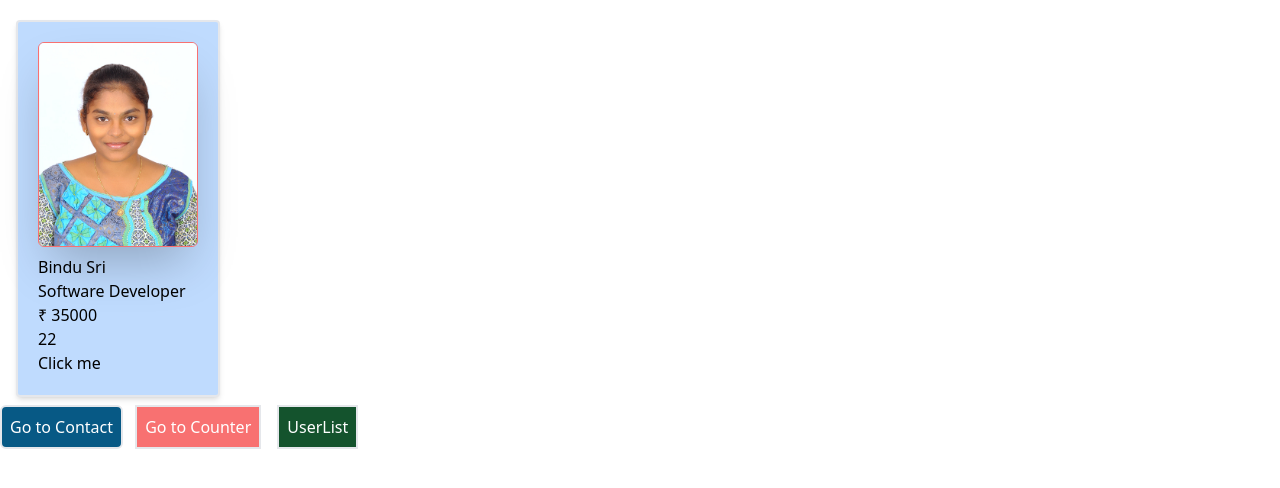
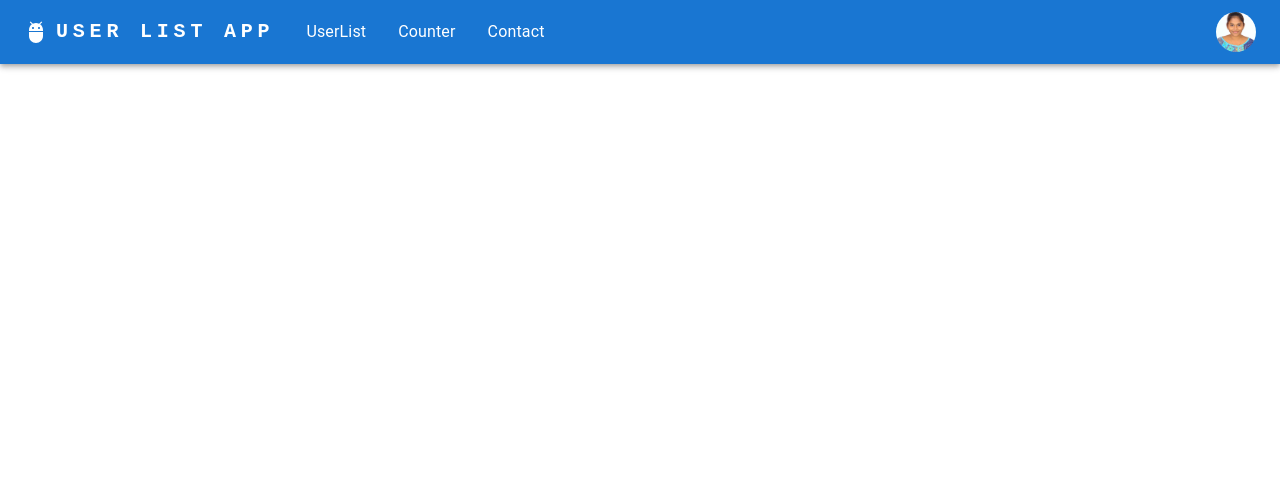
Before and after one commit to ABindusri/ViteReact, a React (Vite) app: page / in a window 1280 px wide. Shown: the top 488 px of the page. Built offline with nearby package versions, Linux system fonts and the light colour scheme; a web font is replaced by a local one.

Commit message:
Add Nav Bar from Material UI and Modify it with the required Nav Options

```diff
--- a/package.json
+++ b/package.json
@@ -13,7 +13,7 @@
     "@emotion/react": "^11.13.3",
     "@emotion/styled": "^11.13.0",
     "@mui/icons-material": "^6.1.3",
-    "@mui/material": "^6.1.3",
+    "@mui/material": "^6.1.4",
     "react": "^18.2.0",
     "react-dom": "^18.2.0",
     "react-router-dom": "^6.27.0"
--- a/src/App.jsx
+++ b/src/App.jsx
@@ -13,6 +13,7 @@
 import Form from './components/Form'
 import {Route,Routes, BrowserRouter} from 'react-router-dom' // importing route, BrowserRouter and routes from react router dom , we need to import these three to set routing
 import UserDataComp from './components/UserDataComp'
+import NavBar from './components/Nav/NavBar'
 function App() {
 const employeeData=[{id:1,Name:"Bindu",Salary:40000,Work:"Developer",Age:25},{id:2,Name:"Harish",Salary:50000,Work:"Developer",Age:25},{id:3,Name:"Bubu",Salary:10000,Work:"Designer",Age:20}]
  //to Fetch an API to get data
@@ -27,7 +28,9 @@
   return (
     <>
 <BrowserRouter>
+<NavBar/> {/* composing nav bar on top*/}
 <Routes>
+
   <Route path='/' element={<PropComp/>} />  {/* this is like visiting home , if no path given in the path. */}
   <Route path='/contact' element={<Form/>}/> {/* path indicates to the targted component , element is the Real component name */}
   <Route path='/count' element={<CountComp/>} />
--- /dev/null
+++ b/src/components/Nav/NavBar.jsx
@@ -0,0 +1,166 @@
+import * as React from 'react';
+import AppBar from '@mui/material/AppBar';
+import Box from '@mui/material/Box';
+import Toolbar from '@mui/material/Toolbar';
+import IconButton from '@mui/material/IconButton';
+import Typography from '@mui/material/Typography';
+import Menu from '@mui/material/Menu';
+import MenuIcon from '@mui/icons-material/Menu';
+import Container from '@mui/material/Container';
+import Avatar from '@mui/material/Avatar';
+import Button from '@mui/material/Button';
+import Tooltip from '@mui/material/Tooltip';
+import MenuItem from '@mui/material/MenuItem';
+import AdbIcon from '@mui/icons-material/Adb';
+import Profile from '../../assets/photo.jpg'; //going out of nav bar folder so ../ and again going out from component folder so again ../ and them writing the foldername/filename
+import { useNavigate } from 'react-router-dom';
+const pages = ['User List', 'Counter', 'Contact'];
+const settings = ['Profile', 'Account', 'Dashboard', 'Logout'];
+
+function NavBar() {
+    const navigation=useNavigate();
+  const [anchorElNav, setAnchorElNav] = React.useState(null);
+  const [anchorElUser, setAnchorElUser] = React.useState(null);
+
+  const handleOpenNavMenu = (event) => {
+    setAnchorElNav(event.currentTarget);
+  };
+  const handleOpenUserMenu = (event) => {
+    setAnchorElUser(event.currentTarget);
+  };
+
+  const handleCloseNavMenu = () => {
+    setAnchorElNav(null);
+  };
+
+  const handleCloseUserMenu = () => {
+    setAnchorElUser(null);
+  };
+
+  return (
+    <AppBar position="static">
+      <Container maxWidth="xl">
+        <Toolbar disableGutters>
+          <AdbIcon sx={{ display: { xs: 'none', md: 'flex' }, mr: 1 }} />
+          <Typography
+            variant="h6"
+            noWrap
+            component="a"
+            href="#app-bar-with-responsive-menu"
+            sx={{
+              mr: 2,
+              display: { xs: 'none', md: 'flex' },
+              fontFamily: 'monospace',
+              fontWeight: 700,
+              letterSpacing: '.3rem',
+              color: 'inherit',
+              textDecoration: 'none',
+            }}
+          onClick={()=>navigation('/')} >
+            USER LIST APP
+          </Typography>
+
+          <Box sx={{ flexGrow: 1, display: { xs: 'flex', md: 'none' } }}>
+            <IconButton
+              size="large"
+              aria-label="account of current user"
+              aria-controls="menu-appbar"
+              aria-haspopup="true"
+              onClick={handleOpenNavMenu}
+              color="inherit"
+            >
+              <MenuIcon />
+            </IconButton>
+            <Menu
+              id="menu-appbar"
+              anchorEl={anchorElNav}
+              anchorOrigin={{
+                vertical: 'bottom',
+                horizontal: 'left',
+              }}
+              keepMounted
+              transformOrigin={{
+                vertical: 'top',
+                horizontal: 'left',
+              }}
+              open={Boolean(anchorElNav)}
+              onClose={handleCloseNavMenu}
+              sx={{ display: { xs: 'block', md: 'none' } }}
+            >
+             {/*  {pages.map((page) => (
+                <MenuItem key={page} onClick={handleCloseNavMenu}>
+                  <Typography sx={{ textAlign: 'center' }}>{page}</Typography>
+                </MenuItem>
+              ))} */}
+
+            </Menu>
+          </Box>
+          <AdbIcon sx={{ display: { xs: 'flex', md: 'none' }, mr: 1 }} />
+          <Typography
+            variant="h5"
+            noWrap
+            component="a"
+            href="#app-bar-with-responsive-menu"
+            sx={{
+              mr: 2,
+              display: { xs: 'flex', md: 'none' },
+              flexGrow: 1,
+              fontFamily: 'monospace',
+              fontWeight: 700,
+              letterSpacing: '.3rem',
+              color: 'inherit',
+              textDecoration: 'none',
+            }}
+          >
+            USER LIST DATA
+          </Typography>
+          <Box sx={{ flexGrow: 1, display: { xs: 'none', md: 'flex' } }}>
+           {/*  {pages.map((page) => (
+              <Button
+                key={page}
+                onClick={handleCloseNavMenu}
+                sx={{ my: 2, color: 'white', display: 'block' }}
+              >
+                {page}
+              </Button>
+            ))} */}
+
+            <MenuItem onClick={()=>navigation('/userlist')}>UserList</MenuItem>
+            <MenuItem onClick={()=> navigation('/count')}>Counter</MenuItem>
+            <MenuItem onClick={()=>navigation('/contact')}>Contact</MenuItem>
+          </Box>
+          <Box sx={{ flexGrow: 0 }}>
+            <Tooltip title="Open settings">
+              <IconButton onClick={handleOpenUserMenu} sx={{ p: 0 }}>
+                <Avatar alt="Remy Sharp" src={Profile} />
+              </IconButton>
+            </Tooltip>
+            <Menu
+              sx={{ mt: '45px' }}
+              id="menu-appbar"
+              anchorEl={anchorElUser}
+              anchorOrigin={{
+                vertical: 'top',
+                horizontal: 'right',
+              }}
+              keepMounted
+              transformOrigin={{
+                vertical: 'top',
+                horizontal: 'right',
+              }}
+              open={Boolean(anchorElUser)}
+              onClose={handleCloseUserMenu}
+            >
+              {settings.map((setting) => (
+                <MenuItem key={setting} onClick={handleCloseUserMenu}>
+                  <Typography sx={{ textAlign: 'center' }}>{setting}</Typography>
+                </MenuItem>
+              ))}
+            </Menu>
+          </Box>
+        </Toolbar>
+      </Container>
+    </AppBar>
+  );
+}
+export default NavBar;
--- a/src/components/PropComp.jsx
+++ b/src/components/PropComp.jsx
@@ -9,13 +9,7 @@
 
   return (
     <div>
-<RefPropComp Bindu={Bindu}/> {/*Passing obj as a prop */}
-<Link to='/contact'>
-<button type='submit' className='border-2 rounded-md p-2 mt-2 bg-sky-800 text-white '  >Go to Contact</button>
 
-</Link> {/*  using link tag to navigate/route */}
-<button className='border-2 bg-red-400 text-white p-2 m-2' onClick={()=>navigate('/count')}> Go to Counter</button>
-<button className='border-2 bg-green-900 text-white p-2 m-2' onClick={()=>navigate('/userlist')} >UserList </button>
   </div>
   )
 }
```
Also changed, not shown: 1 other file (tests, documents, lock files or other folders).
